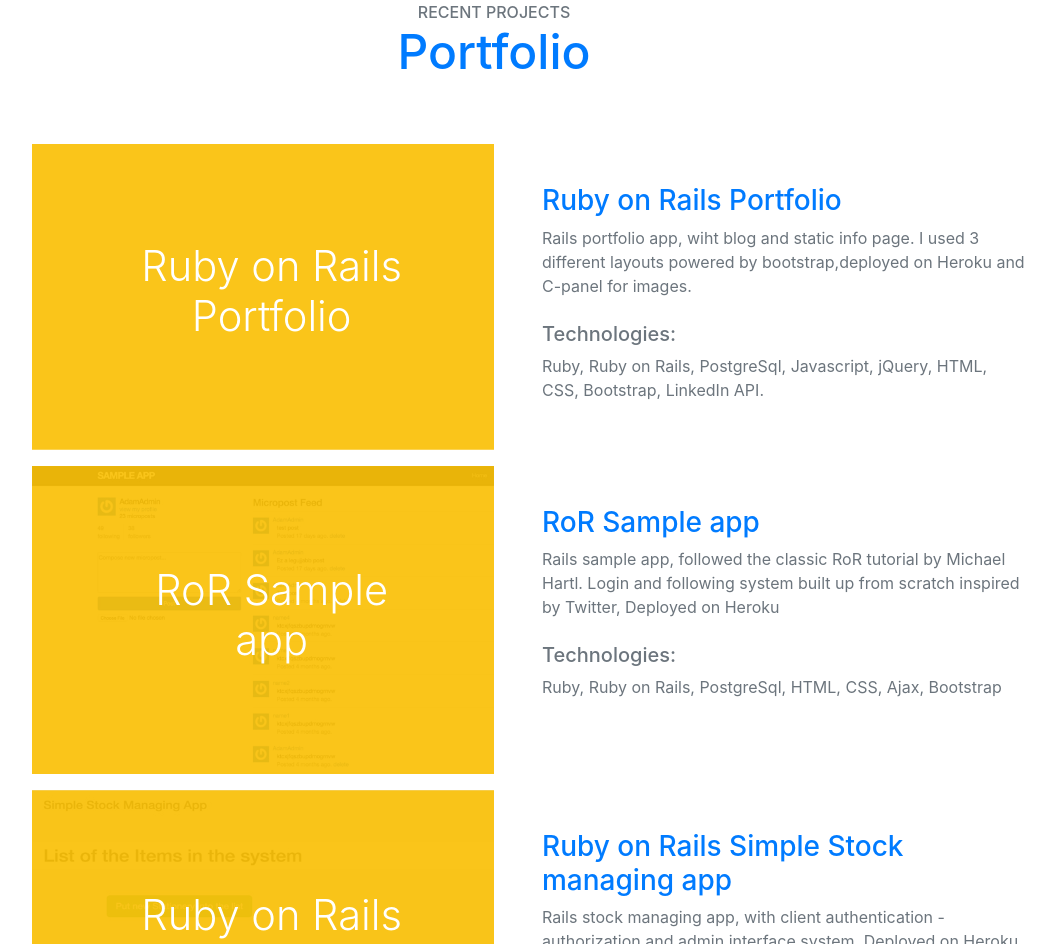
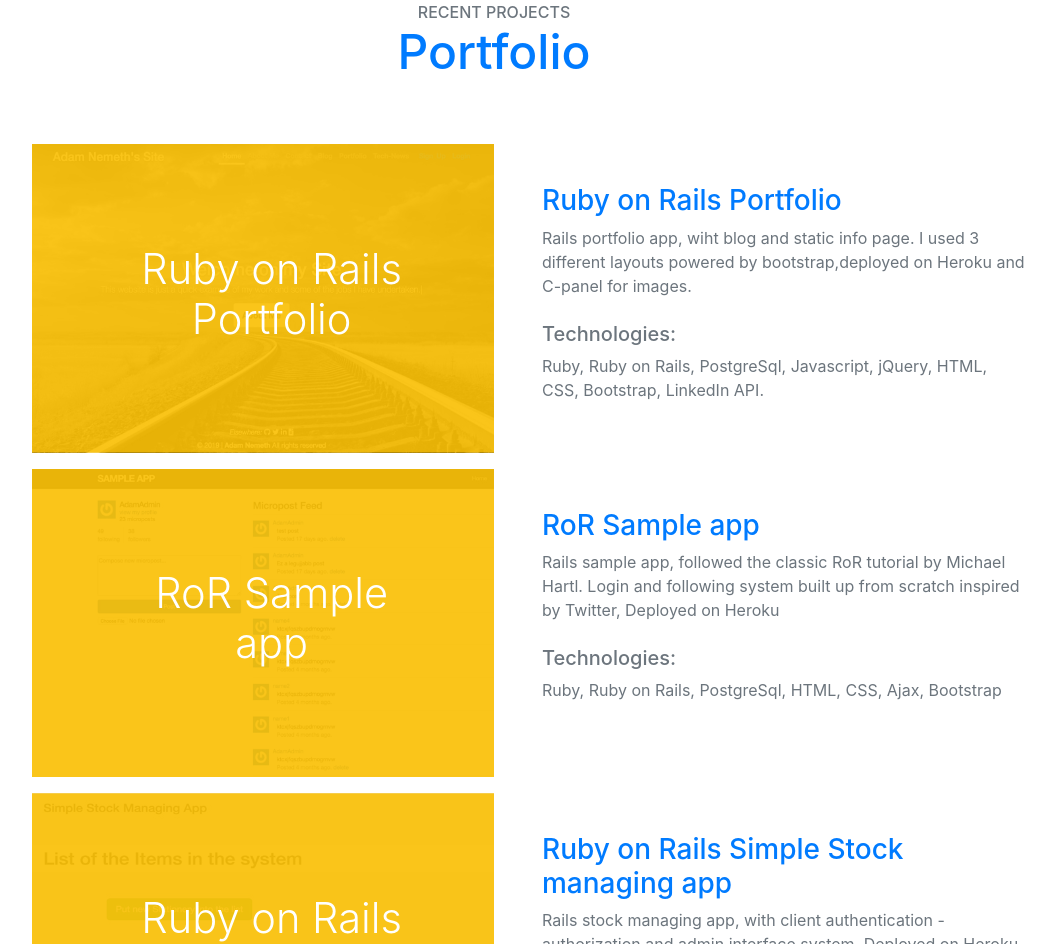
Before and after one commit to Winy81/Bootstrap_portfolio_index, a website with bundled scripts: page index.html in a window 1280 px wide. Shown: the part 2795-3739 px from the top of the page, without its empty margins (146-1201 px from the left). Built offline with nearby package versions, Linux system fonts and the light colour scheme.

Commit message:
portfolio part has been done

```diff
--- a/index.html
+++ b/index.html
@@ -180,7 +180,7 @@
                 </span>
               </span>
             </span>
-            <img class="img-fluid" src="" alt="">
+            <img class="img-fluid" src="img/rails_portfolio_link.jpg" alt="">
           </a>
         </div>
         <div class="col-lg-6 text-left p-4 pl-5">
```
Also changed, not shown: img/rails_portfolio_link.jpg (added).
